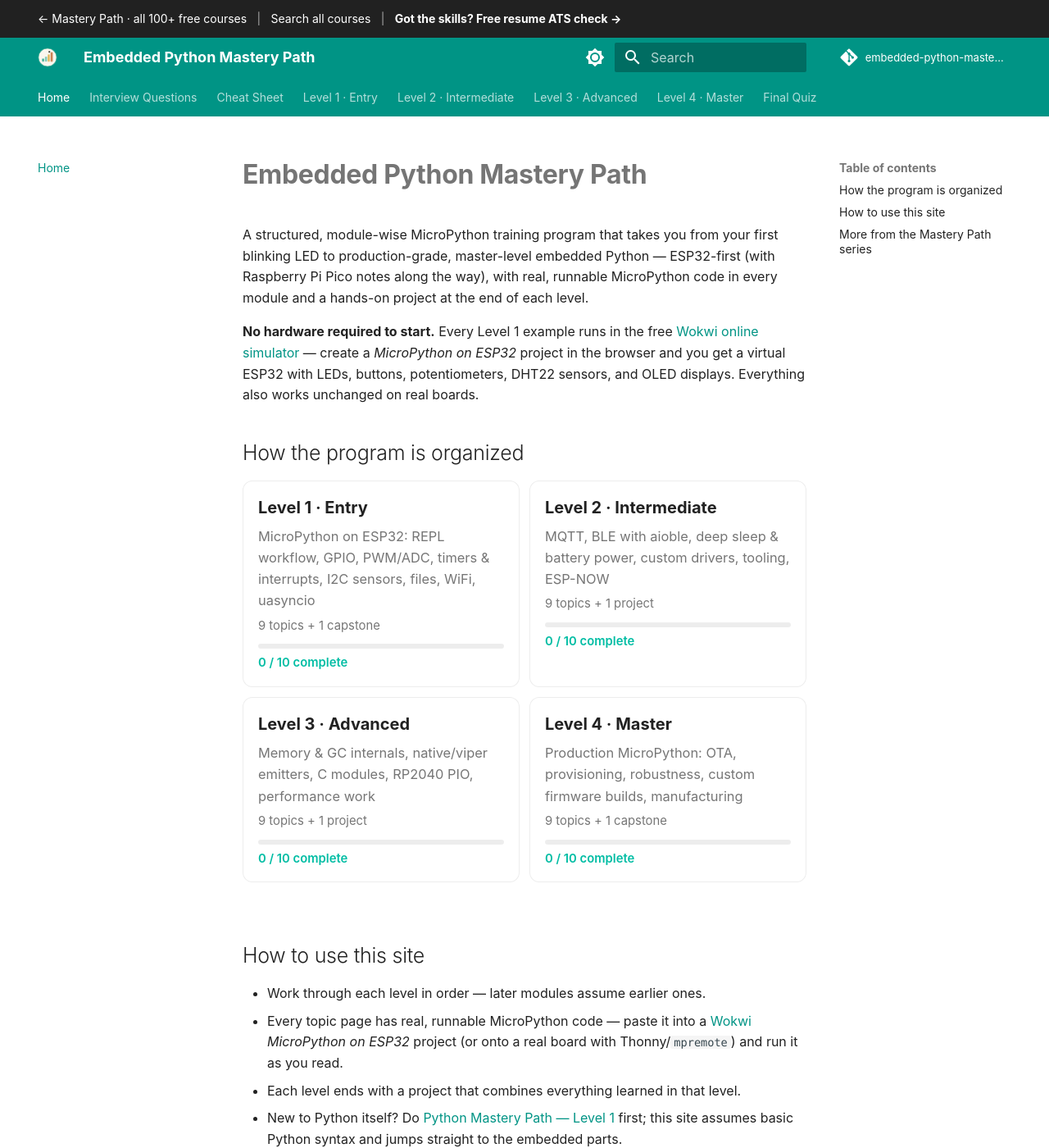
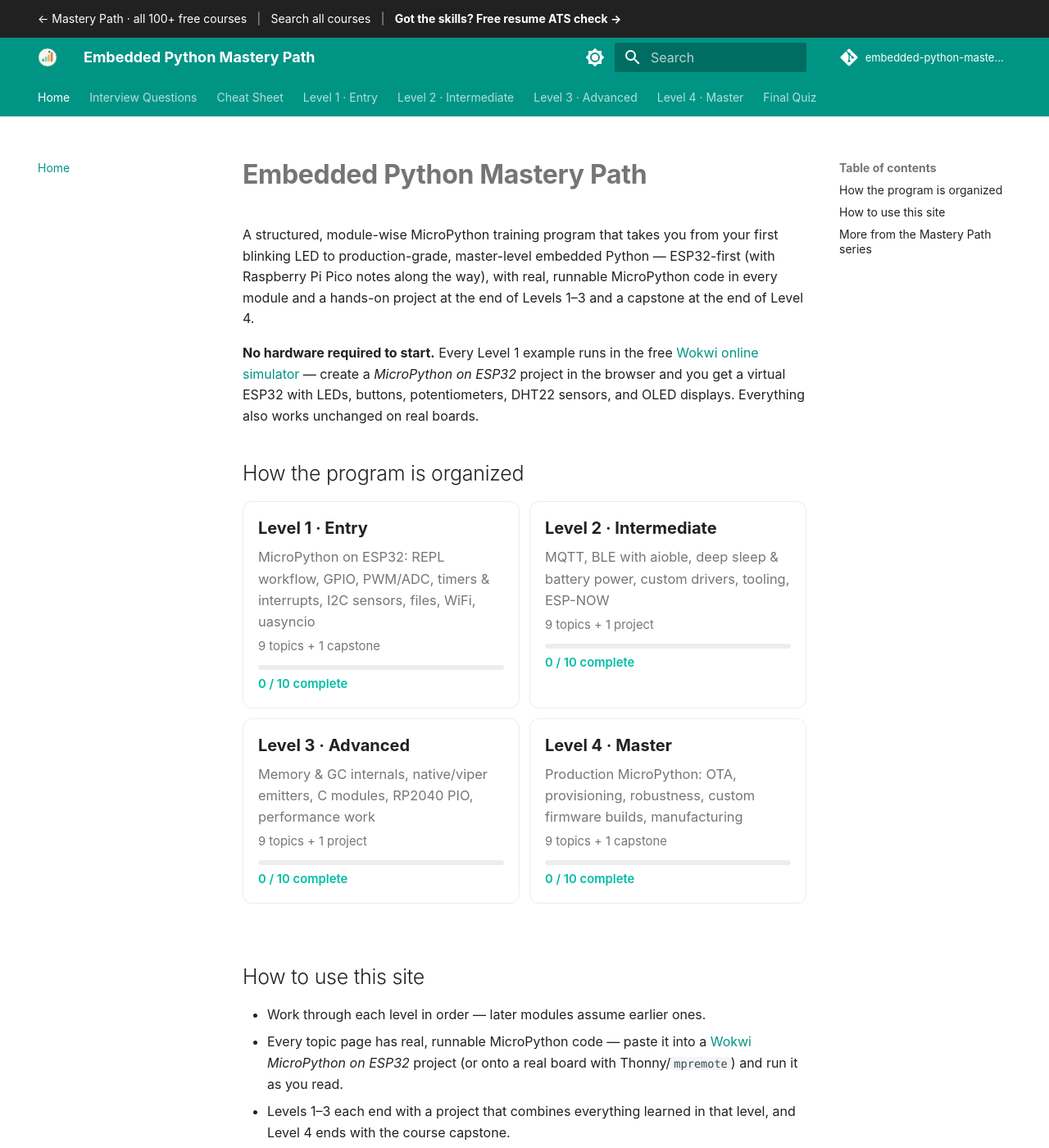
Before and after one commit to SIGILIPELLI/embedded-python-mastery-path, an MkDocs documentation site: the page built from docs/index.md, in a window 1280 px wide and 1400 px high. Shown: the whole window at 82% size. Built offline with MkDocs 1.6.1 and Material for MkDocs 9.7.7, drawn with Linux system fonts in a browser that asks for light colours; comment, search, counter and statistics services are not loaded.

Commit message:
Course home: state that Levels 1-3 end with a project and Level 4 with the capstone
Co-Authored-By: Claude Sonnet 5.5 <noreply@anthropic.com>

```diff
--- a/docs/index.md
+++ b/docs/index.md
@@ -8,8 +8,7 @@ description: "Free MicroPython/embedded Python course from beginner to advanced,
 A structured, module-wise MicroPython training program that takes you from
 your first blinking LED to production-grade, master-level embedded Python —
 ESP32-first (with Raspberry Pi Pico notes along the way), with real, runnable
-MicroPython code in every module and a hands-on project at the end of each
-level.
+MicroPython code in every module and a hands-on project at the end of Levels 1–3 and a capstone at the end of Level 4.
 
 **No hardware required to start.** Every Level 1 example runs in the free
 [Wokwi online simulator](https://wokwi.com/) — create a *MicroPython on
@@ -32,8 +31,7 @@ unchanged on real boards.
 - Every topic page has real, runnable MicroPython code — paste it into a
   [Wokwi](https://wokwi.com/) *MicroPython on ESP32* project (or onto a real
   board with Thonny/`mpremote`) and run it as you read.
-- Each level ends with a project that combines everything learned in that
-  level.
+- Levels 1–3 each end with a project that combines everything learned in that level, and Level 4 ends with the course capstone.
 - New to Python itself? Do
   [Python Mastery Path — Level 1](https://learnmasterypath.com/python-mastery-path/)
   first; this site assumes basic Python syntax and jumps straight to the
```
